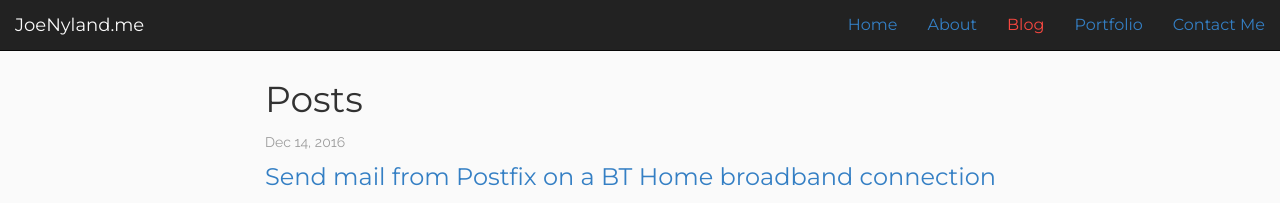
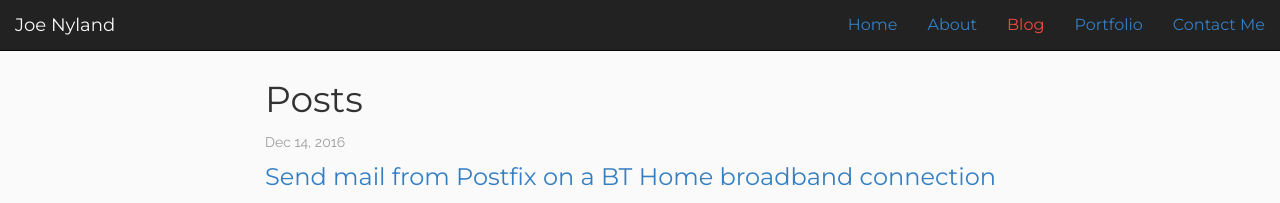
Before and after one commit to JoeNyland/joenyland.github.io, a Jekyll site: the page built from blog/index.html, in a window 1280 px wide. Shown: the top 203 px of the page. Built offline with Jekyll 4.4.1, drawn with Linux system fonts in a browser that asks for light colours; nearby versions of some CDN libraries; the list of posts is cut into pages by our own code; a style sheet for code colours, icons or effects is not loaded.

Commit message:
Change site title

```diff
--- a/_config.yml
+++ b/_config.yml
@@ -1,4 +1,4 @@
-title: JoeNyland.me
+title: Joe Nyland
 author: Joe Nyland
 description: >
   I'm a developer, geek, mountain biker and dog lover from Northwich, UK and this is my web site!
```
